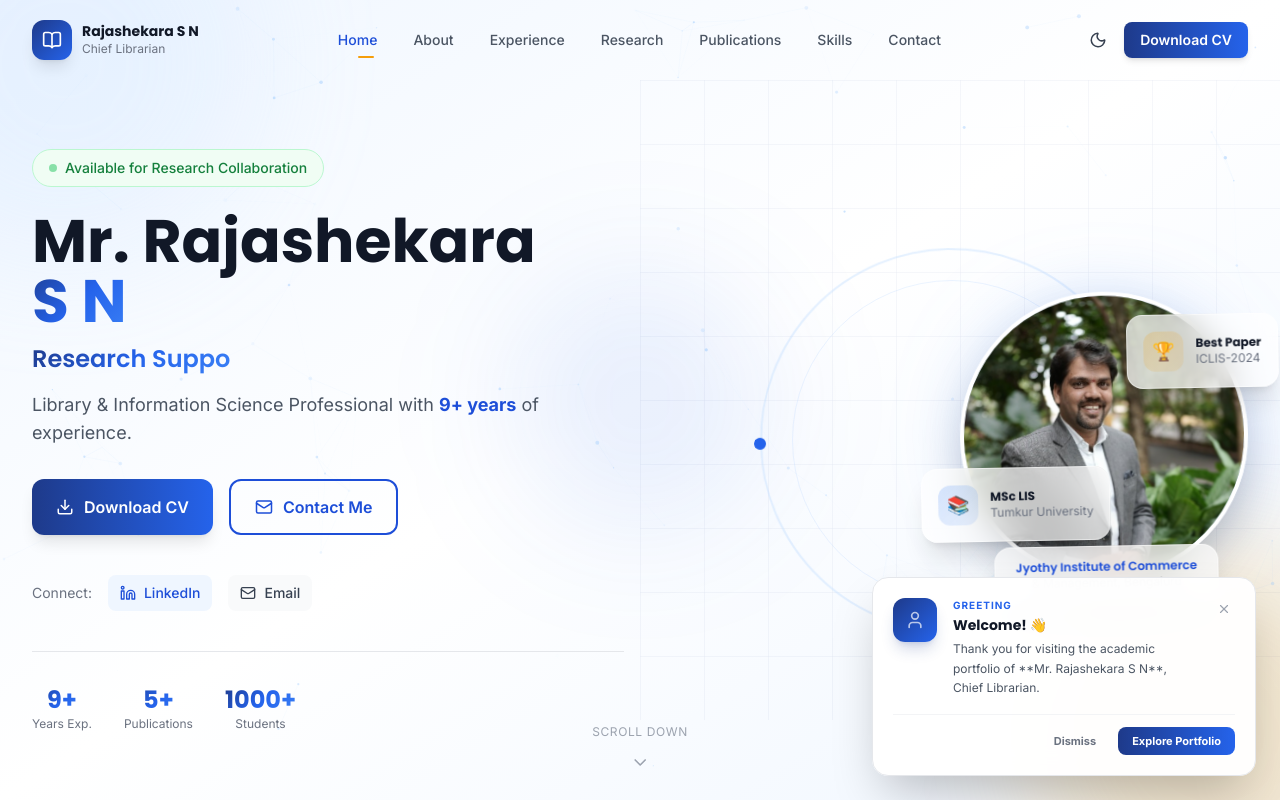
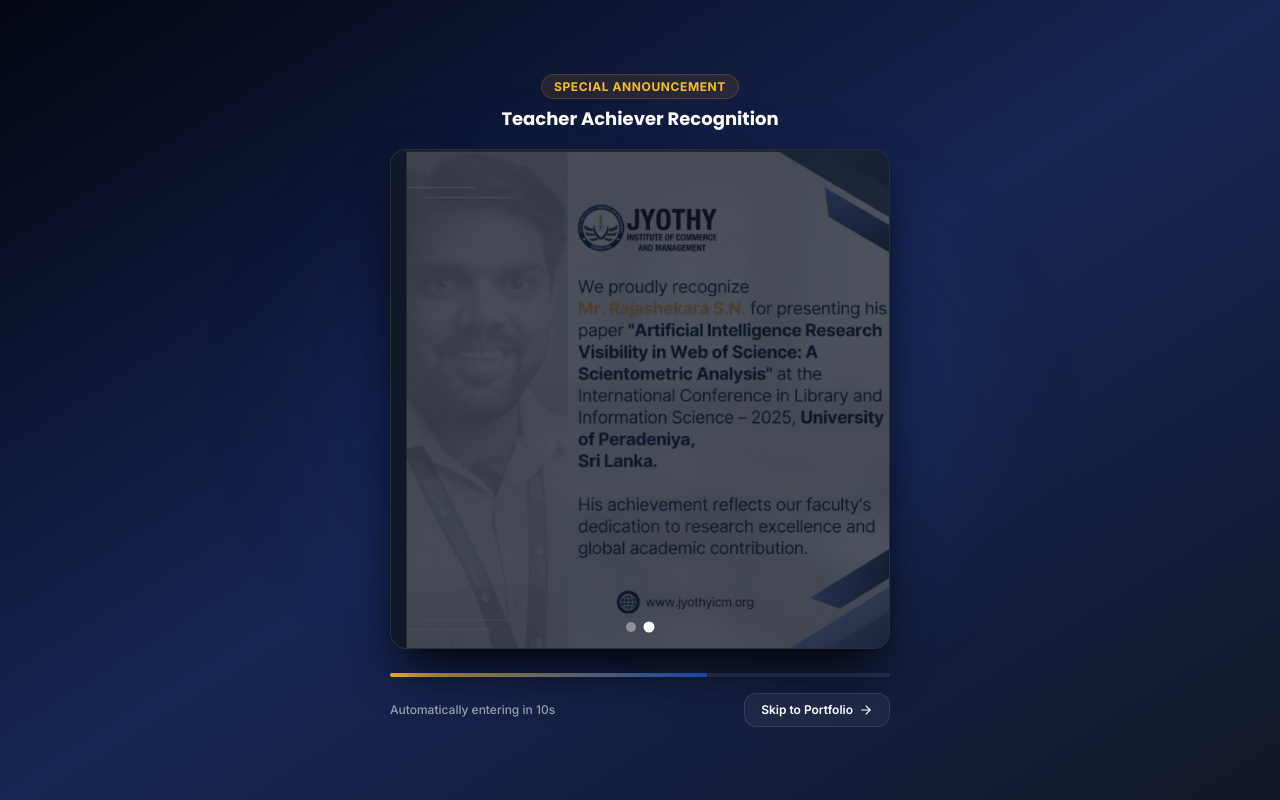
Before and after one commit to CHANDAN-KN-DEV/rajashekara-sn-, a Next.js app: page / in a window 1280 px wide. Shown: the top 800 px of the page. Built offline with nearby package versions, Linux system fonts and the light colour scheme.

Commit message:
Implement Teacher Achiever splash screen slideshow loader

```diff
--- a/src/app/page.tsx
+++ b/src/app/page.tsx
@@ -2,6 +2,7 @@
 
 import { useEffect, useState } from "react";
 import { motion, AnimatePresence } from "framer-motion";
+import { ChevronLeft, ChevronRight, ArrowRight } from "lucide-react";
 import { Navbar } from "@/components/layout/Navbar";
 import { GreetingToast } from "@/components/shared/GreetingToast";
 import { ScrollProgressBar } from "@/components/shared/ScrollProgressBar";
@@ -22,55 +23,148 @@ import { Skills } from "@/components/sections/Skills";
 import { Statistics } from "@/components/sections/Statistics";
 import { Contact } from "@/components/sections/Contact";
 
-function Loader() {
+function Loader({ onComplete }: { onComplete: () => void }) {
+  const [currentSlide, setCurrentSlide] = useState(0);
+  const [timeLeft, setTimeLeft] = useState(15);
+  const slides = ["/achiever_poster_1.png", "/achiever_poster_2.png"];
+
+  // Countdown timer
+  useEffect(() => {
+    if (timeLeft <= 0) {
+      onComplete();
+      return;
+    }
+    const timer = setInterval(() => {
+      setTimeLeft((prev) => prev - 1);
+    }, 1000);
+    return () => clearInterval(timer);
+  }, [timeLeft, onComplete]);
+
+  // Slideshow auto-advance every 5 seconds
+  useEffect(() => {
+    const slideTimer = setInterval(() => {
+      setCurrentSlide((prev) => (prev + 1) % slides.length);
+    }, 5000);
+    return () => clearInterval(slideTimer);
+  }, [slides.length]);
+
+  const nextSlide = () => {
+    setCurrentSlide((prev) => (prev + 1) % slides.length);
+  };
+
+  const prevSlide = () => {
+    setCurrentSlide((prev) => (prev - 1 + slides.length) % slides.length);
+  };
+
   return (
     <motion.div
       key="loader"
       initial={{ opacity: 1 }}
-      exit={{ opacity: 0, transition: { duration: 0.6 } }}
-      className="fixed inset-0 z-[9999] flex flex-col items-center justify-center bg-gradient-to-br from-primary-950 via-primary-900 to-secondary"
+      exit={{ opacity: 0, transition: { duration: 0.6, ease: "easeInOut" } }}
+      className="fixed inset-0 z-[9999] flex flex-col items-center justify-center bg-gradient-to-br from-gray-950 via-primary-950 to-gray-900 overflow-hidden font-inter select-none px-4"
     >
-      {/* Animated rings */}
-      <div className="relative w-24 h-24 mb-8">
-        {[0, 1, 2].map((i) => (
-          <motion.div
-            key={i}
-            className="absolute inset-0 rounded-full border-2 border-white/20"
-            animate={{ scale: [1, 1.5 + i * 0.3], opacity: [0.6, 0] }}
-            transition={{ duration: 1.5, repeat: Infinity, delay: i * 0.4, ease: "easeOut" }}
-          />
-        ))}
-        <div className="absolute inset-0 rounded-full border-2 border-white/60 flex items-center justify-center">
-          <span className="text-3xl">📚</span>
+      {/* Dynamic Background Particle Ambient Glow */}
+      <div className="absolute top-1/4 left-1/4 w-96 h-96 bg-primary-800/10 rounded-full blur-3xl" />
+      <div className="absolute bottom-1/4 right-1/4 w-96 h-96 bg-secondary/10 rounded-full blur-3xl" />
+
+      {/* Main Container */}
+      <div className="relative w-full max-w-[500px] flex flex-col items-center z-10">
+
+        {/* Subtitle / Header info */}
+        <motion.div
+          initial={{ opacity: 0, y: -10 }}
+          animate={{ opacity: 1, y: 0 }}
+          transition={{ duration: 0.5 }}
+          className="text-center mb-4"
+        >
+          <span className="px-3 py-1 rounded-full text-xs font-bold bg-amber-500/10 text-amber-400 border border-amber-500/20 tracking-wider uppercase">
+            Special Announcement
+          </span>
+          <h2 className="text-white text-lg font-bold font-poppins mt-2">
+            Teacher Achiever Recognition
+          </h2>
+        </motion.div>
+
+        {/* Poster Wrapper with 3D shadow and border */}
+        <motion.div
+          initial={{ opacity: 0, scale: 0.95 }}
+          animate={{ opacity: 1, scale: 1 }}
+          transition={{ duration: 0.6, type: "spring" }}
+          className="relative w-full aspect-square rounded-2xl overflow-hidden shadow-2xl shadow-black border border-white/10 group bg-gray-900"
+        >
+          {/* Slides */}
+          <div className="relative w-full h-full">
+            <AnimatePresence mode="wait">
+              <motion.div
+                key={currentSlide}
+                initial={{ opacity: 0, x: 20 }}
+                animate={{ opacity: 1, x: 0 }}
+                exit={{ opacity: 0, x: -20 }}
+                transition={{ duration: 0.4 }}
+                className="w-full h-full"
+              >
+                {/* eslint-disable-next-line @next/next/no-img-element */}
+                <img
+                  src={slides[currentSlide]}
+                  alt={`Teacher Achiever Poster ${currentSlide + 1}`}
+                  className="w-full h-full object-cover select-none pointer-events-none"
+                />
+              </motion.div>
+            </AnimatePresence>
+          </div>
+
+          {/* Navigation Arrows */}
+          <button
+            onClick={prevSlide}
+            className="absolute left-3 top-1/2 -translate-y-1/2 w-10 h-10 rounded-full bg-black/60 hover:bg-black/85 text-white flex items-center justify-center border border-white/10 backdrop-blur-sm transition-all opacity-0 group-hover:opacity-100 focus:opacity-100"
+          >
+            <ChevronLeft size={20} />
+          </button>
+          <button
+            onClick={nextSlide}
+            className="absolute right-3 top-1/2 -translate-y-1/2 w-10 h-10 rounded-full bg-black/60 hover:bg-black/85 text-white flex items-center justify-center border border-white/10 backdrop-blur-sm transition-all opacity-0 group-hover:opacity-100 focus:opacity-100"
+          >
+            <ChevronRight size={20} />
+          </button>
+
+          {/* Swipable Dot indicators */}
+          <div className="absolute bottom-4 left-1/2 -translate-x-1/2 flex gap-2">
+            {slides.map((_, i) => (
+              <button
+                key={i}
+                onClick={() => setCurrentSlide(i)}
+                className={`w-2.5 h-2.5 rounded-full transition-all ${
+                  currentSlide === i ? "bg-white scale-110" : "bg-white/40 hover:bg-white/60"
+                }`}
+              />
+            ))}
+          </div>
+        </motion.div>
+
+        {/* Footer with skip option & countdown bar */}
+        <div className="w-full mt-6 flex flex-col items-center gap-4">
+
+          {/* Progress Timer bar */}
+          <div className="w-full h-1 bg-white/10 rounded-full overflow-hidden">
+            <motion.div
+              className="h-full bg-gradient-to-r from-amber-400 to-secondary"
+              initial={{ width: "100%" }}
+              animate={{ width: "0%" }}
+              transition={{ duration: 15, ease: "linear" }}
+            />
+          </div>
+
+          <div className="w-full flex items-center justify-between text-xs text-gray-400 font-medium">
+            <span>Automatically entering in {timeLeft}s</span>
+            <button
+              onClick={onComplete}
+              className="flex items-center gap-1.5 px-4 py-2 rounded-xl bg-white/5 hover:bg-white/10 text-white font-semibold border border-white/10 backdrop-blur-sm transition-all hover:scale-105 active:scale-95 group"
+            >
+              Skip to Portfolio
+              <ArrowRight size={14} className="group-hover:translate-x-0.5 transition-transform" />
+            </button>
+          </div>
         </div>
-      </div>
-
-      {/* Text */}
-      <motion.p
-        initial={{ opacity: 0, y: 10 }}
-        animate={{ opacity: 1, y: 0 }}
-        transition={{ delay: 0.3 }}
-        className="text-white font-bold font-poppins text-xl mb-2"
-      >
-        Rajashekara S N
-      </motion.p>
-      <motion.p
-        initial={{ opacity: 0 }}
-        animate={{ opacity: 1 }}
-        transition={{ delay: 0.5 }}
-        className="text-primary-200 font-inter text-sm"
-      >
-        Chief Librarian · Academic Portfolio
-      </motion.p>
-
-      {/* Loading bar */}
-      <div className="mt-10 w-48 h-1 bg-white/20 rounded-full overflow-hidden">
-        <motion.div
-          className="h-full bg-accent rounded-full"
-          initial={{ width: "0%" }}
-          animate={{ width: "100%" }}
-          transition={{ duration: 1.8, ease: "easeInOut" }}
-        />
       </div>
     </motion.div>
   );
@@ -79,17 +173,14 @@ function Loader() {
 export default function Home() {
   const [loading, setLoading] = useState(true);
 
-  useEffect(() => {
-    const timer = setTimeout(() => setLoading(false), 2000);
-    return () => clearTimeout(timer);
-  }, []);
-
   return (
     <>
       <ScrollProgressBar />
       <BackToTop />
       <CursorSpotlight />
-      <AnimatePresence>{loading && <Loader />}</AnimatePresence>
+      <AnimatePresence>
+        {loading && <Loader onComplete={() => setLoading(false)} />}
+      </AnimatePresence>
 
       {!loading && (
         <motion.div
```
Also changed, not shown: public/achiever_poster_1.png (added), public/achiever_poster_2.png (added).
